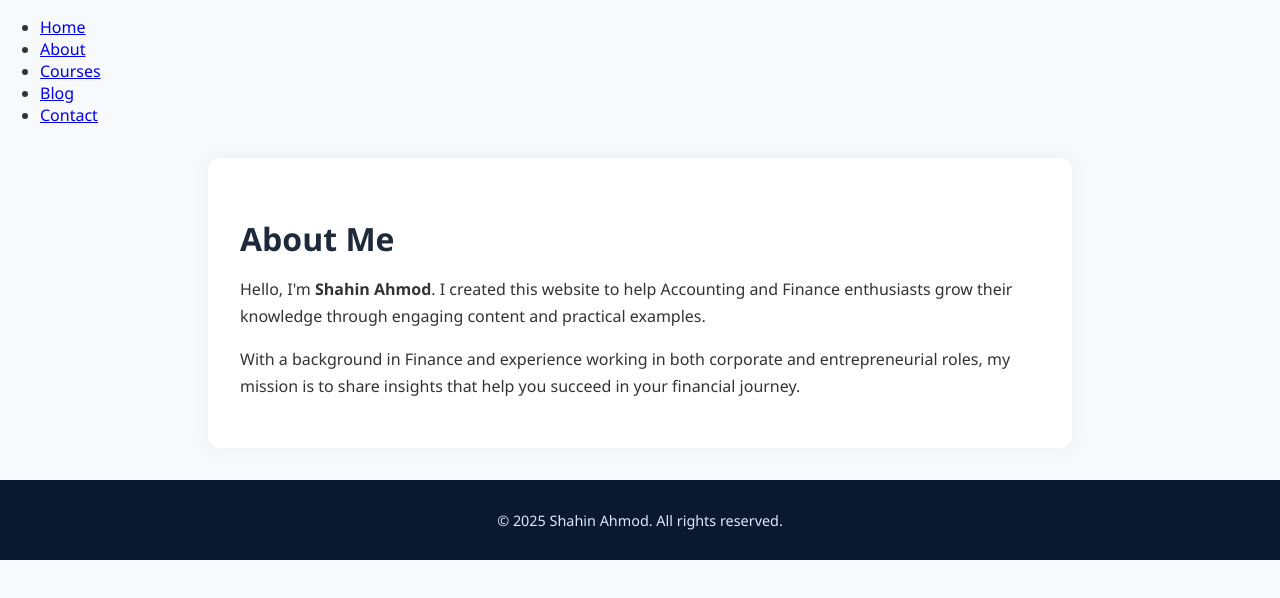
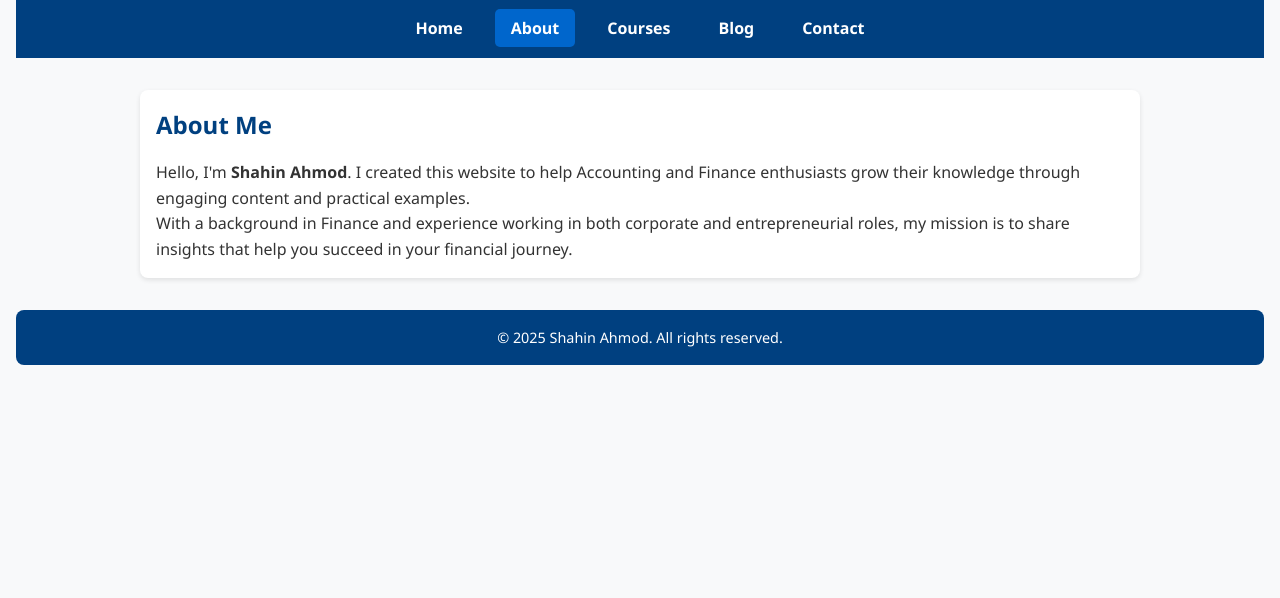
Before and after one commit to ShahinAhmod/shahin-website, a plain HTML site: page about.html in a window 1280 px wide. Drawn offline with Linux system fonts and the light colour scheme.

Commit message:
Update full CSS styling for all pages

```diff
--- a/style.css
+++ b/style.css
@@ -1,69 +1,111 @@
-/* General reset and base styles */
+/* Reset default browser styles */
+* {
+  margin: 0;
+  padding: 0;
+  box-sizing: border-box;
+}
+
+/* Global styles */
 body {
   font-family: 'Segoe UI', Tahoma, Geneva, Verdana, sans-serif;
-  margin: 0;
-  padding: 0;
-  background-color: #f7f9fc;
+  line-height: 1.6;
+  background-color: #f8f9fa;
   color: #333;
+  padding: 0 1rem;
 }
 
-/* Navbar styles */
-.navbar {
-  list-style-type: none;
-  margin: 0;
-  padding: 1rem 2rem;
-  background-color: #0a192f;
+/* Navigation */
+header {
+  background-color: #004080;
+  padding: 1rem 0;
+}
+
+nav ul {
+  list-style: none;
   display: flex;
   justify-content: center;
-  gap: 2rem;
+  flex-wrap: wrap;
+  gap: 1rem;
 }
 
-.navbar li a {
+nav ul li a {
+  color: white;
   text-decoration: none;
-  color: #dbeafe;
-  font-weight: 500;
-  padding: 8px 12px;
-  border-radius: 5px;
-  transition: background-color 0.3s ease;
+  font-weight: bold;
+  padding: 0.5rem 1rem;
+  transition: background 0.3s;
 }
 
-.navbar li a:hover {
-  background-color: #1e3a8a;
-  color: #ffffff;
+nav ul li a:hover,
+nav ul li a.active {
+  background-color: #0066cc;
+  border-radius: 5px;
 }
 
-.navbar li a.active {
-  background-color: #2563eb;
-  color: #fff;
+/* Main content */
+main {
+  max-width: 1000px;
+  margin: 2rem auto;
+  padding: 1rem;
+  background-color: #fff;
+  border-radius: 8px;
+  box-shadow: 0 2px 5px rgba(0,0,0,0.1);
 }
 
-/* About section */
-.about {
-  max-width: 800px;
-  margin: 2rem auto;
-  padding: 2rem;
-  background-color: #ffffff;
-  border-radius: 12px;
-  box-shadow: 0 0 20px rgba(0, 0, 0, 0.05);
+/* Homepage */
+.hero {
+  text-align: center;
+  margin-bottom: 2rem;
 }
 
-.about h1 {
-  font-size: 2rem;
-  margin-bottom: 1rem;
-  color: #1e293b;
+.hero h1 {
+  font-size: 2.5rem;
+  color: #004080;
 }
 
-.about p {
-  font-size: 1rem;
-  line-height: 1.7;
+.hero p {
+  margin-top: 1rem;
+  font-size: 1.2rem;
+}
+
+/* About Section */
+.about h1 {
+  color: #004080;
   margin-bottom: 1rem;
+}
+
+/* Courses Page */
+.courses h1 {
+  color: #004080;
+  margin-bottom: 1rem;
+}
+
+.course-list {
+  display: grid;
+  gap: 1.5rem;
+  grid-template-columns: repeat(auto-fit, minmax(250px, 1fr));
+  margin-top: 1rem;
+}
+
+.course-card {
+  border: 1px solid #ccc;
+  padding: 1rem;
+  border-radius: 8px;
+  background-color: #f1f9ff;
+  transition: box-shadow 0.3s;
+}
+
+.course-card:hover {
+  box-shadow: 0 4px 10px rgba(0,0,0,0.1);
 }
 
 /* Footer */
 footer {
   text-align: center;
-  padding: 1rem;
-  background-color: #0a192f;
-  color: #dbeafe;
+  padding: 1rem 0;
+  margin-top: 2rem;
   font-size: 0.9rem;
+  background-color: #004080;
+  color: white;
+  border-radius: 8px;
 }
```
